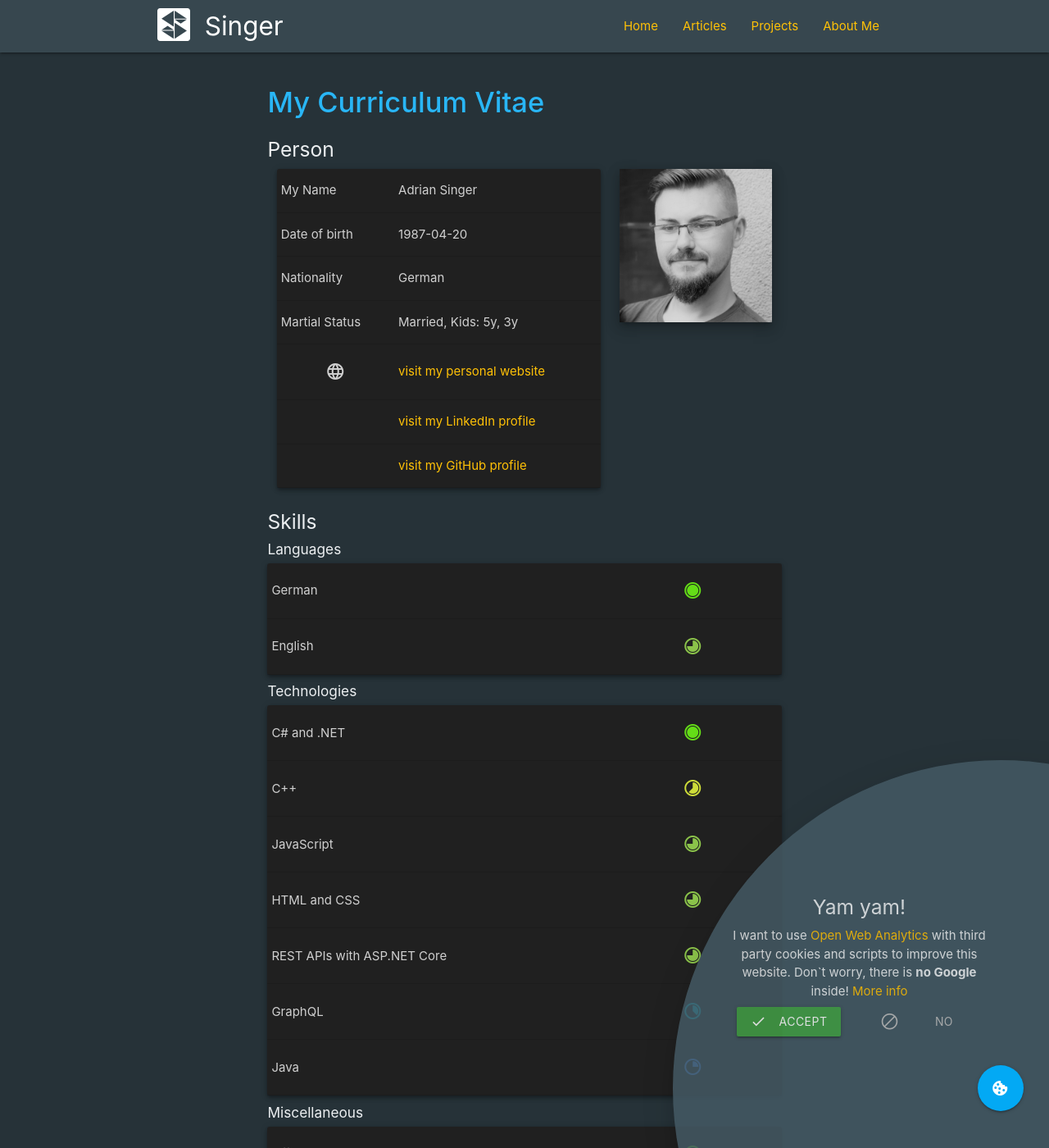
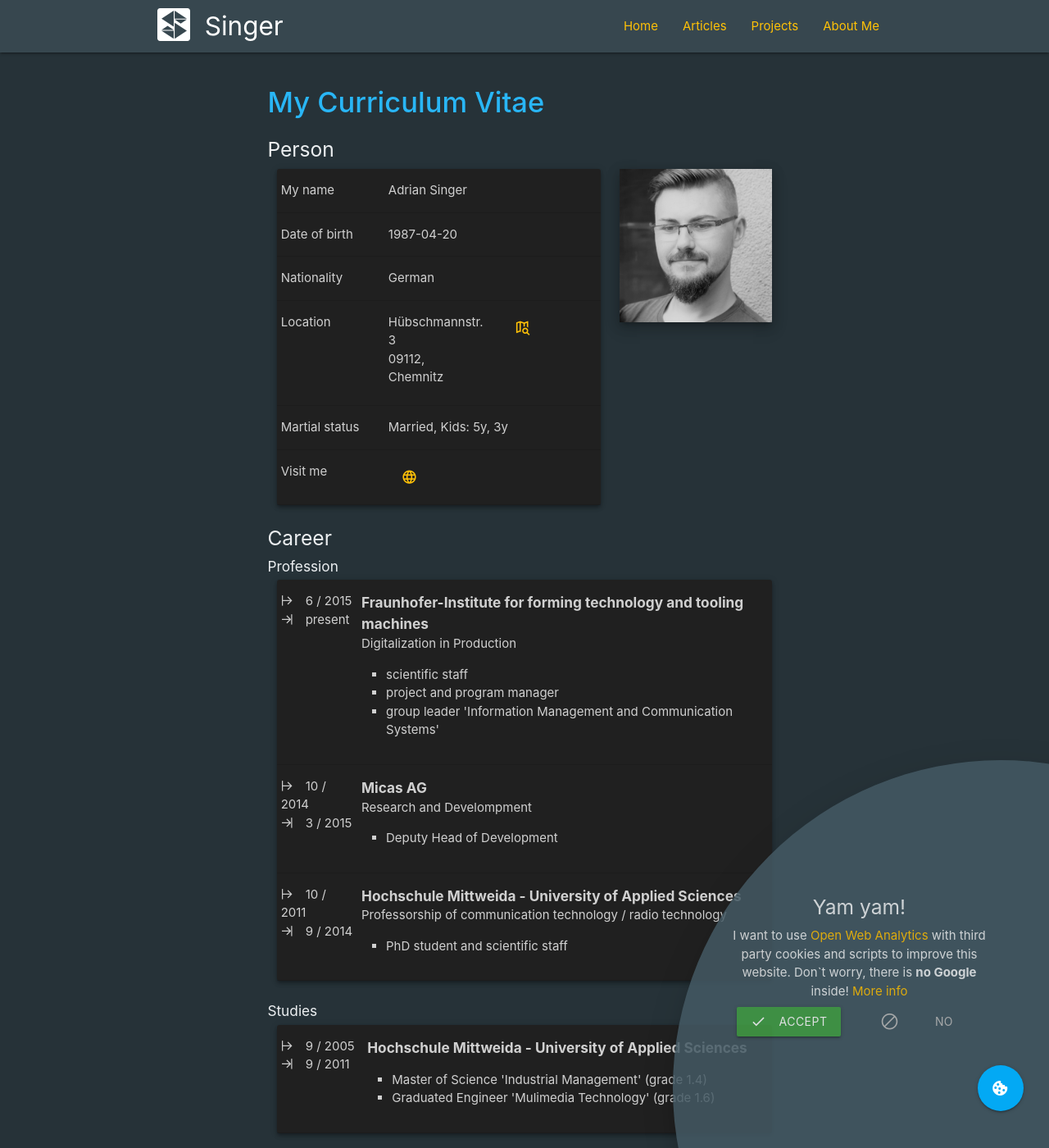
Before and after one commit to adriansinger87/adriansinger87.github.io, a Jekyll site: the page built from vitae.html, in a window 1280 px wide and 1400 px high. Shown: the whole window at 82% size. Built offline with Jekyll 4.4.1, drawn with Linux system fonts in a browser that asks for light colours; nearby versions of some CDN libraries; some of the changed text lies outside the part shown.

Commit message:
vitae updated

```diff
--- /dev/null
+++ b/_includes/vitae/profession.html
@@ -0,0 +1,13 @@
+<td>
+    <i style="font-size: inherit;" class="mdi mdi-arrow-expand-right left"></i><span
+        v-text="castDuration(c.start)"></span><br />
+    <i style="font-size: inherit;" class="mdi mdi-arrow-collapse-right left"></i><span
+        v-text="castDuration(c.end)"></span>
+</td>
+<td>
+    <div class="company" v-text="c.name"></div>
+    <div v-if="c.department" v-text="c.department"></div>
+    <ul class="activities">
+        <li v-for="a in c.activities"><span v-text="a"></span></li>
+    </ul>
+</td>
--- /dev/null
+++ b/_includes/vitae/skills.html
@@ -0,0 +1,5 @@
+<td v-text="skill.name"></td>
+<td width="20%">
+  <span class="tooltipped" data-position="top" v-bind:data-tooltip="castRateTooltip(skill.rate)">
+    <i v-bind:class="castRateMdi(skill.rate)"></i></span>
+</td>
--- a/assets/css/theme.css
+++ b/assets/css/theme.css
@@ -220,6 +220,10 @@ span.badge-tag {
  * END Materialize overrides
  */
 
+ .no-margin-bottom {
+    margin-bottom: 0;
+ }
+
  .emoji {
     top: 5px;
     position: relative;
@@ -346,3 +350,16 @@ g > path {
 #cookie-btn {
     opacity: 0;
 }
+
+.career td, .person td {
+    vertical-align: top;
+}
+.company {
+    font-weight: 700;
+    font-size: 1.15em;
+}
+
+.activities li {
+    list-style-type: square !important;
+    margin-left: 2em;
+}
--- a/assets/js/VitaeVue.js
+++ b/assets/js/VitaeVue.js
@@ -1,12 +1,18 @@
 class VitaeVue {
 
     constructor(selector, vitae) {
+        var self = this;
         this.vue = new Vue({
             el: selector,
             data: vitae,
             computed: {
                 fullName: function() {
                     return this.person.firstName + " " + this.person.lastName;
+                },
+                address: function() {
+                    return this.person.location.address + "<br />" +
+                        this.person.location.zipCode + ", " +
+                        this.person.location.city
                 },
                 kidsAndAges: function() {
 
@@ -26,25 +32,26 @@ class VitaeVue {
                         return ages;
                     }
                 },
+                careerJobs: function() {
+                    return self.filterCareer(this.career, CATEGORY_JOB);
+                },
+                careerStudies: function() {
+                    return self.filterCareer(this.career, CATEGORY_STUDY);
+                },
                 techSkills: function() {
-                    return this.skills.filter((s) => {
-                        return s.category === TECH_SKILL;
-                    });
+                    return self.filterSkills(this.skills, TECH_SKILL);
                 },
                 langSkills: function() {
-                    return this.skills.filter((s) => {
-                        return s.category === LANG_SKILL;
-                    });
+                    return self.filterSkills(this.skills, LANG_SKILL);
                 },
                 miscSkills: function() {
-                    return this.skills.filter((s) => {
-                        return s.category === MISC_SKILL;
-                    });
+                    return self.filterSkills(this.skills, MISC_SKILL);
                 }
             },
             methods: {
-                castRateTooltip: this.castRateTooltip,
-                castRateMdi: this.castRateMdi
+                castRateTooltip: self.castRateTooltip,
+                castRateMdi: self.castRateMdi,
+                castDuration: self.castDuration
             }
         });
     }
@@ -53,6 +60,35 @@ class VitaeVue {
 
     getComponent() {
         return this.vue;
+    }
+
+    castDuration(dateString) {
+        if (dateString === undefined) {
+            return "present";
+        }
+
+        var d = new Date(dateString);
+        return (d.getMonth()+1) + " / " + d.getFullYear();
+    }
+
+    filterCareer(career, category) {
+        return career
+        .filter((c) => {
+            return c.category === category;
+        });
+    }
+
+    filterSkills(skills, category) {
+        return skills
+            .filter((s) => {
+                return s.category === category;
+            })
+            .sort((a, b) => {
+                if (a.rate == undefined || b.rate == undefined)     return 0;
+                else if (a.rate < b.rate)                           return 1;
+                else if (a.rate > b.rate)                           return -1;
+                else                                                return 0;
+            });
     }
 
     castRateTooltip(rate) {
--- a/assets/js/cv.js
+++ b/assets/js/cv.js
@@ -26,6 +26,12 @@ $(function () {
                 firstName: "Adrian",
                 lastName: "Singer",
                 nationality: "German",
+                location: {
+                    state: "Germany",
+                    city: "Chemnitz",
+                    address: "Hübschmannstr. 3",
+                    zipCode: "09112"
+                },
                 born: "1987-04-20",
                 martialStatus: "Married",
                 kids: [{name: "Mika", born: "2015-06-04"}, {name: "Jaro", born: "2017-08-13"}],
@@ -33,10 +39,47 @@ $(function () {
                 linkedin: "https://www.linkedin.com/in/adrian-singer-chemnitz/",
                 github: "https://github.com/adriansinger87"
             },
+            career: [
+                {
+                    category: CATEGORY_JOB,
+                    start: "2015-06-01",
+                    name: "Fraunhofer-Institute for forming technology and tooling machines",
+                    department: "Digitalization in Production",
+                    activities: [
+                        "scientific staff",
+                        "project and program manager",
+                        "group leader 'Information Management and Communication Systems'"]
+                },
+                {
+                    category: CATEGORY_JOB,
+                    start: "2014-10-01",
+                    end: "2015-03-31",
+                    name: "Micas AG",
+                    department: "Research and Develompment",
+                    activities: ["Deputy Head of Development"]
+                },
+                {
+                    category: CATEGORY_JOB,
+                    start: "2011-10-01",
+                    end: "2014-09-30",
+                    name: "Hochschule Mittweida - University of Applied Sciences",
+                    department: "Professorship of communication technology / radio technology",
+                    activities: ["PhD student and scientific staff"]
+                },
+                {
+                    category: CATEGORY_STUDY,
+                    start: "2005-09-01",
+                    end: "2011-09-30",
+                    name: "Hochschule Mittweida - University of Applied Sciences",
+                    activities: [
+                        "Master of Science 'Industrial Management' (grade 1.4)",
+                        "Graduated Engineer 'Mulimedia Technology' (grade 1.6)"]
+                }
+            ],
             skills: [
                 {
                     category: LANG_SKILL,
-                    name: "German",
+                    name: "German (native language)",
                     rate: 5/5
                 },
                 {
@@ -46,13 +89,18 @@ $(function () {
                 },
                 {
                     category: MISC_SKILL,
-                    name: "Office",
+                    name: "Office tools",
                     rate: 5/5
                 },
                 {
                     category: MISC_SKILL,
-                    name: "Project Management",
+                    name: "Project Management (PMP and Agile)",
                     rate: 4.5/5
+                },
+                {
+                    category: MISC_SKILL,
+                    name: "2D Graphics and Design",
+                    rate: 4/5
                 },
                 {
                     category: TECH_SKILL,
@@ -61,23 +109,29 @@ $(function () {
                 },
                 {
                     category: TECH_SKILL,
+                    name: "REST APIs with ASP.NET Core",
+                    rate: 4/5
+                },
+                {
+                    category: TECH_SKILL,
                     name: "C++",
                     rate: 3/5
                 },
                 {
                     category: TECH_SKILL,
-                    name: "JavaScript",
-                    rate: 3.5/5
+                    name: "Git, GitHub, GitLab",
+                    rate: 4.25/5
                 },
                 {
                     category: TECH_SKILL,
-                    name: "HTML and CSS",
+                    name: "JavaScript, HTML and CSS",
                     rate: 3.75/5
                 },
+
                 {
                     category: TECH_SKILL,
-                    name: "REST APIs with ASP.NET Core",
-                    rate: 4/5
+                    name: "Protocols: HTTP, MQTT, TCP, gRPC",
+                    rate: 3.5/5
                 },
                 {
                     category: TECH_SKILL,
@@ -86,7 +140,7 @@ $(function () {
                 },
                 {
                     category: TECH_SKILL,
-                    name: "Java",
+                    name: "Java, Scala",
                     rate: 1/5
                 },
             ]
--- a/assets/js/lib.js
+++ b/assets/js/lib.js
@@ -1,8 +1,10 @@
 
+var CATEGORY_JOB = "job";
+var CATEGORY_STUDY = "studies";
 
-var TECH_SKILL = "Technology";
-var MISC_SKILL = "Miscellaneous";
-var LANG_SKILL = "Languages";
+var TECH_SKILL = "technology";
+var MISC_SKILL = "miscellaneous";
+var LANG_SKILL = "languages";
 
 function copyTextToClipboard(text) {
 
--- a/vitae.html
+++ b/vitae.html
@@ -11,9 +11,9 @@ app: vitae
     <h5>Person</h5>
     <div class="row">
       <div class="col s12 m6 l8">
-        <table class="highlight">
+        <table class="person highlight">
           <tr>
-            <td>My Name</td>
+            <td>My name</td>
             <td v-text="fullName"></td>
           </tr>
           <tr>
@@ -25,20 +25,32 @@ app: vitae
             <td v-text="person.nationality"></td>
           </tr>
           <tr>
-            <td>Martial Status</td>
+            <td>Location</td>
+            <td>
+              <div class="row no-margin-bottom">
+                <div class="col s12 m8 l6" v-html="address"></div>
+                <div class="col s12 m4 l6">
+                  <a class="btn-flat" target="_blank"
+                    href="https://www.google.de/maps/place/H%C3%BCbschmannstra%C3%9Fe+3,+09112+Chemnitz/@50.8310087,12.9057849,14.75z/data=!4m5!3m4!1s0x47a7464d84d8454d:0x92f45b3f3a4b914c!8m2!3d50.83067!4d12.89996">
+                    <i class="mdi mdi-map-search-outline"></i></a>
+                </div>
+              </div>
+            </td>
+          </tr>
+          <tr>
+            <td>Martial status</td>
             <td> <span v-text="person.martialStatus"></span>, Kids: <span v-text="kidsAndAges"></span></td>
           </tr>
           <tr>
-            <td class="center"><i class="mdi mdi-web"></i></td>
-            <td><a target="_blank" v-bind:href="person.web">visit my personal website</a></td>
-          </tr>
-          <tr>
-            <td class="center"><i class="mdi mdi-linkedin-box"></i></td>
-            <td><a target="_blank" v-bind:href="person.github">visit my LinkedIn profile</a></td>
-          </tr>
-          <tr>
-            <td class="center"><i class="mdi mdi-github-circle"></i></td>
-            <td><a target="_blank" v-bind:href="person.github">visit my GitHub profile</a></td>
+            <td>Visit me</td>
+            <td>
+              <a class="btn-flat tooltipped" data-position="bottom" data-tooltip="my website" target="_blank"
+                v-bind:href="person.web"><i class="mdi mdi-web"></i></a>
+              <a class="btn-flat tooltipped" data-position="bottom" data-tooltip="LinkedIn profile" target="_blank"
+                v-bind:href="person.github"><i class="mdi mdi-linkedin-box"></i></a>
+              <a class="btn-flat tooltipped" data-position="bottom" data-tooltip="GitHub profile" target="_blank"
+                v-bind:href="person.github"><i class="mdi mdi-github-circle"></i></a>
+            </td>
           </tr>
         </table>
 
@@ -48,40 +60,65 @@ app: vitae
       </div>
     </div>
 
+
+    <h5>Career</h5>
+
+    <h6>Profession</h6>
+    <div class="row">
+      <div class="col s12">
+        <table class="career highlight">
+          <tr valign="top" v-for="c in careerJobs">
+            {% include vitae/profession.html %}
+          </tr>
+        </table>
+      </div>
+    </div>
+
+    <h6>Studies</h6>
+    <div class="row">
+      <div class="col s12">
+        <table class="career highlight">
+          <tr valign="top" v-for="c in careerStudies">
+            {% include vitae/profession.html %}
+          </tr>
+        </table>
+      </div>
+    </div>
+
     <h5>Skills</h5>
 
     <h6>Languages</h6>
+    <div class="row">
+      <div class="col s12">
         <table class="highlight">
           <tr v-for="skill in langSkills">
-        <td v-text="skill.name"></td>
-        <td width="20%">
-          <span class="tooltipped" data-position="top" v-bind:data-tooltip="castRateTooltip(skill.rate)">
-            <i v-bind:class="castRateMdi(skill.rate)"></i></span>
-        </td>
+            {% include vitae/skills.html %}
           </tr>
         </table>
+      </div>
+    </div>
 
     <h6>Technologies</h6>
+    <div class="row">
+      <div class="col s12">
         <table class="highlight">
           <tr v-for="skill in techSkills">
-        <td v-text="skill.name"></td>
-        <td width="20%">
-          <span class="tooltipped" data-position="top" v-bind:data-tooltip="castRateTooltip(skill.rate)">
-            <i v-bind:class="castRateMdi(skill.rate)"></i></span>
-        </td>
+            {% include vitae/skills.html %}
           </tr>
         </table>
+      </div>
+    </div>
 
     <h6>Miscellaneous</h6>
+    <div class="row">
+      <div class="col s12">
         <table class="highlight">
           <tr v-for="skill in miscSkills">
-        <td v-text="skill.name"></td>
-        <td width="20%">
-          <span class="tooltipped" data-position="top" v-bind:data-tooltip="castRateTooltip(skill.rate)">
-            <i v-bind:class="castRateMdi(skill.rate)"></i></span>
-        </td>
+            {% include vitae/skills.html %}
           </tr>
         </table>
+      </div>
+    </div>
 
   </div>
 </div>
```
Lines whose indentation alone changed are shown as unchanged.
